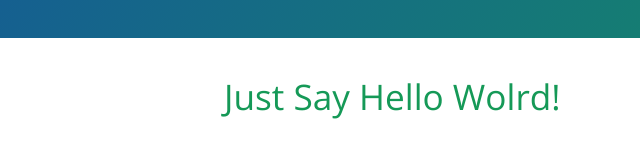
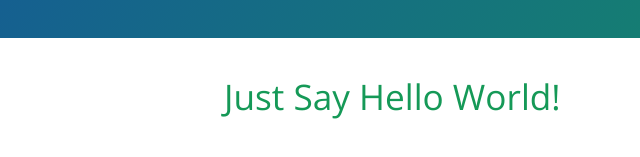
Before and after one commit to ggpGit/helloWorld, a plain HTML site: page index.html in a window 1280 px wide. Shown: the part 345-502 px from the top of the page, 0-640 px from the left. Drawn offline with nearby package versions, Linux system fonts and the light colour scheme.

Commit message:
update-test1

```diff
--- a/index.html
+++ b/index.html
@@ -19,7 +19,7 @@
     </section>
 
     <section class="main-content">
-<h1>Just Say Hello Wolrd!</h1>
+<h1>Just Say Hello World!</h1>
 
     </section>
 
```
